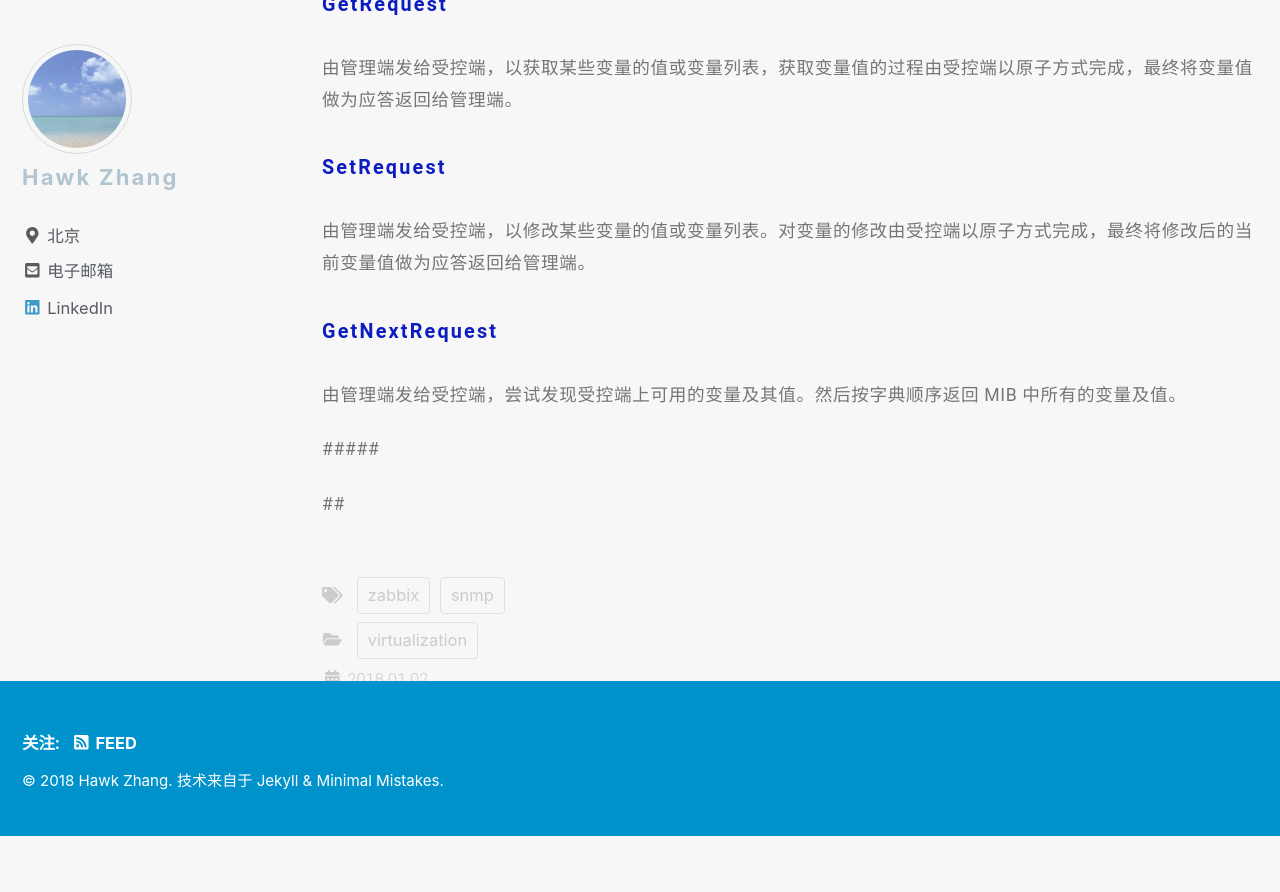
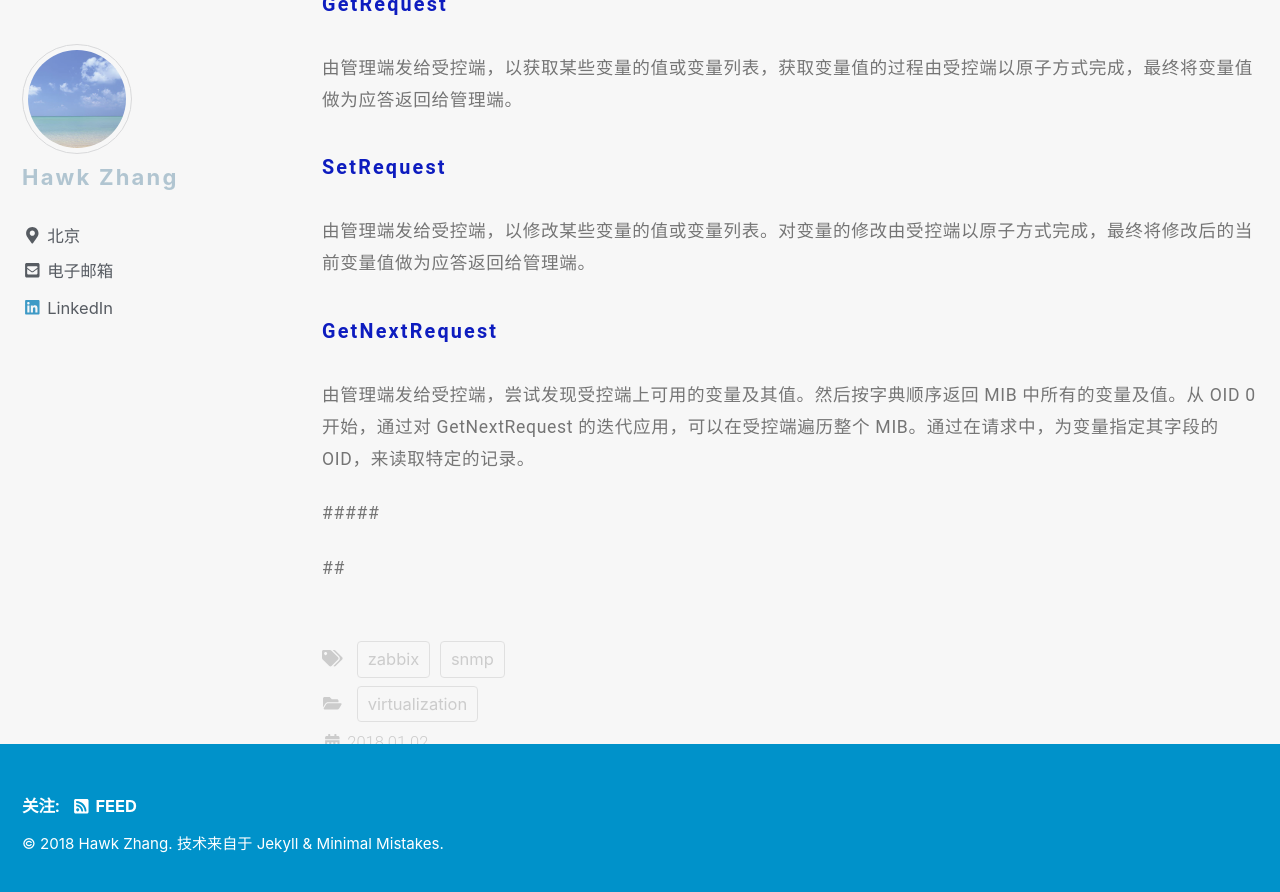
Before and after one commit to narru888/linotes_note, a Jekyll site: the page built from _posts/monitor/zabbix/2018-01-02-monitor.snmp.md, in a window 1280 px wide and 900 px high, scrolled down 3232 px. Shown: the top 892 px of the window. Built offline with Jekyll 4.4.1, drawn with Linux system fonts in a browser that asks for light colours; nearby versions of some CDN libraries; a script that is not in the unit is left out; before the commit the page ends 4068 px from its top, so only the background shows below that.

Commit message:
update on 2018-10-20 16:18:01 CST

```diff
--- a/_posts/monitor/zabbix/2018-01-02-monitor.snmp.md
+++ b/_posts/monitor/zabbix/2018-01-02-monitor.snmp.md
@@ -105,7 +105,7 @@ SNMP v1 指定了 5 个核心 PDU，SNMP v2 增加了两个，即 GetBulkRequest
 
 ##### GetNextRequest
 
-由管理端发给受控端，尝试发现受控端上可用的变量及其值。然后按字典顺序返回 MIB 中所有的变量及值。
+由管理端发给受控端，尝试发现受控端上可用的变量及其值。然后按字典顺序返回 MIB 中所有的变量及值。从 OID 0 开始，通过对 GetNextRequest 的迭代应用，可以在受控端遍历整个 MIB。通过在请求中，为变量指定其字段的 OID，来读取特定的记录。
 
 #####
 
```
